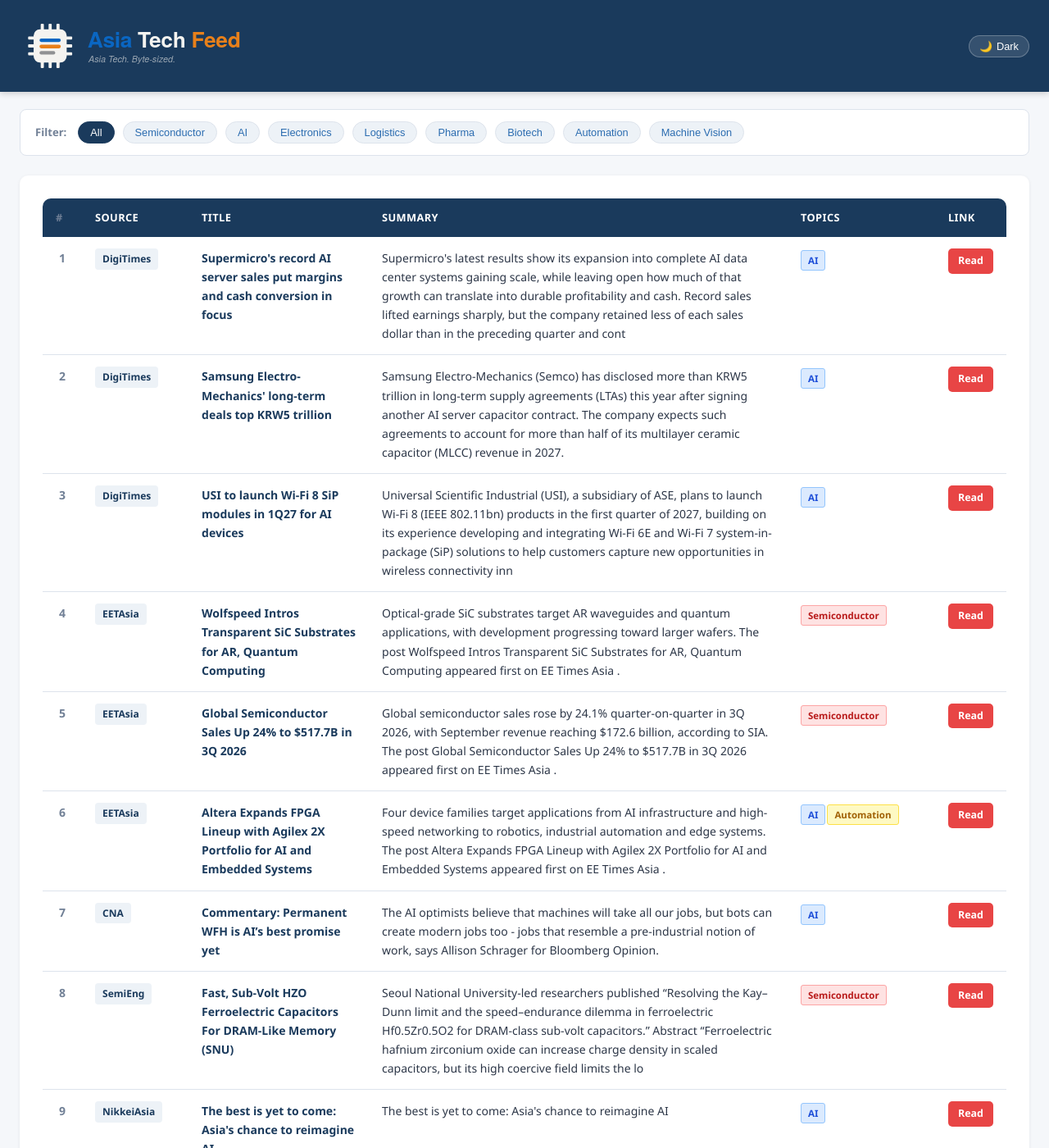
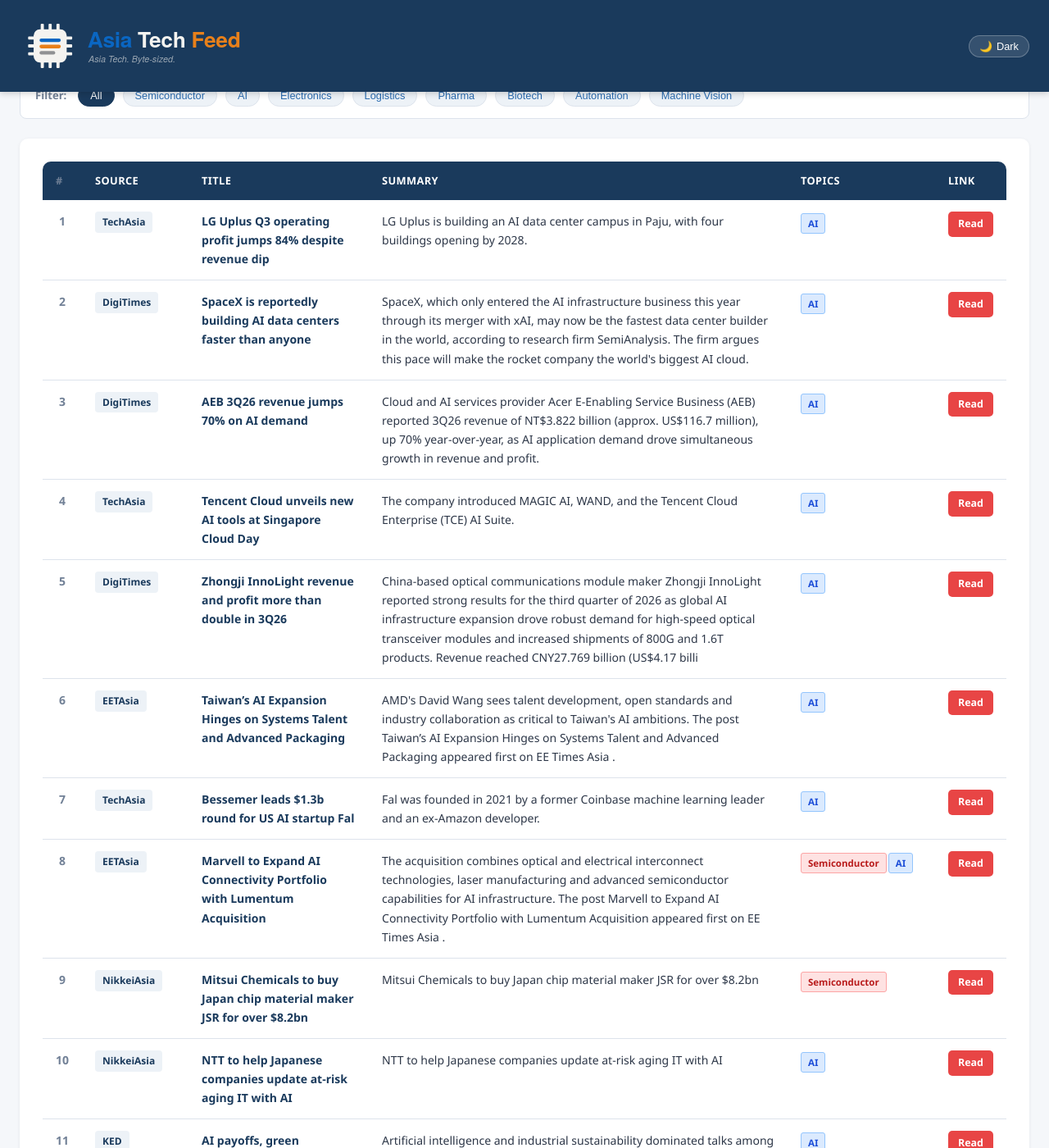
Before and after one commit to asiatechfeed/Asia-Tech-Feed, a Jekyll site: the page built from _posts/2026-11-04-asia-tech-news-digest.md, in a window 1280 px wide and 1400 px high, scrolled down 633 px. Shown: the whole window at 82% size. Built offline with Jekyll 4.4.1, drawn with Linux system fonts in a browser that asks for light colours; a script that is not in the unit is left out; some of the changed text lies outside the part shown.

Commit message:
📰 News digest 2026-11-04 (11 articles)

```diff
--- a/_posts/2026-11-04-asia-tech-news-digest.md
+++ b/_posts/2026-11-04-asia-tech-news-digest.md
@@ -1,16 +1,16 @@
 ---
 layout: post
 title: "Asia Tech News Digest - November 04, 2026"
-date: 2026-11-04 08:03:42 +0800
+date: 2026-11-04 13:54:38 +0800
 articles_count: 11
 sources_count: 5
-sources: ["CNA", "DigiTimes", "EETAsia", "NikkeiAsia", "SemiEng"]
+sources: ["DigiTimes", "EETAsia", "KED", "NikkeiAsia", "TechAsia"]
 csv_file: /assets/data/news-2026-11-04.tsv
-featured_title: "Supermicro's record AI server sales put margins and cash conversion in focus"
-featured_url: "https://www.digitimes.com/news/a20261104VL200.html"
-featured_source: "DigiTimes"
-featured_summary: "Supermicro's latest results show its expansion into complete AI data center systems gaining scale, while leaving open how much of that growth can translate into durable profitability and cash. Record sales lifted earnings sharply, but the company retained less of each sales dollar than in the preceding quarter and cont"
-featured_image: "https://img.digitimes.com/newsshow/20261104vl200_files/1_b.jpg"
+featured_title: "LG Uplus Q3 operating profit jumps 84% despite revenue dip"
+featured_url: "https://www.techinasia.com/lg-uplus-to-unveil-ai-data-center-strategy-at-mwc-2026"
+featured_source: "TechAsia"
+featured_summary: "LG Uplus is building an AI data center campus in Paju, with four buildings opening by 2028."
+featured_image: ""
 ---
 
 <table class="news-table">
@@ -27,91 +27,91 @@ featured_image: "https://img.digitimes.com/newsshow/20261104vl200_files/1_b.jpg"
 <tbody>
 <tr>
   <td class="col-num">1</td>
-  <td class="col-source"><span class="source-badge">DigiTimes</span></td>
-  <td class="col-title"><span class="article-title">Supermicro's record AI server sales put margins and cash conversion in focus</span></td>
-  <td class="col-summary">Supermicro's latest results show its expansion into complete AI data center systems gaining scale, while leaving open how much of that growth can translate into durable profitability and cash. Record sales lifted earnings sharply, but the company retained less of each sales dollar than in the preceding quarter and cont</td>
+  <td class="col-source"><span class="source-badge">TechAsia</span></td>
+  <td class="col-title"><span class="article-title">LG Uplus Q3 operating profit jumps 84% despite revenue dip</span></td>
+  <td class="col-summary">LG Uplus is building an AI data center campus in Paju, with four buildings opening by 2028.</td>
   <td class="col-tags"><span class="tag ai">AI</span></td>
-  <td class="col-link"><a class="btn-link" href="https://www.digitimes.com/news/a20261104VL200.html" target="_blank" rel="noopener">Read</a></td>
+  <td class="col-link"><a class="btn-link" href="https://www.techinasia.com/lg-uplus-to-unveil-ai-data-center-strategy-at-mwc-2026" target="_blank" rel="noopener">Read</a></td>
 </tr>
 <tr>
   <td class="col-num">2</td>
   <td class="col-source"><span class="source-badge">DigiTimes</span></td>
-  <td class="col-title"><span class="article-title">Samsung Electro-Mechanics' long-term deals top KRW5 trillion</span></td>
-  <td class="col-summary">Samsung Electro-Mechanics (Semco) has disclosed more than KRW5 trillion in long-term supply agreements (LTAs) this year after signing another AI server capacitor contract. The company expects such agreements to account for more than half of its multilayer ceramic capacitor (MLCC) revenue in 2027.</td>
+  <td class="col-title"><span class="article-title">SpaceX is reportedly building AI data centers faster than anyone</span></td>
+  <td class="col-summary">SpaceX, which only entered the AI infrastructure business this year through its merger with xAI, may now be the fastest data center builder in the world, according to research firm SemiAnalysis. The firm argues this pace will make the rocket company the world's biggest AI cloud.</td>
   <td class="col-tags"><span class="tag ai">AI</span></td>
-  <td class="col-link"><a class="btn-link" href="https://www.digitimes.com/news/a20261103VL222/semco-mlcc-ai-server-revenue-demand.html" target="_blank" rel="noopener">Read</a></td>
+  <td class="col-link"><a class="btn-link" href="https://www.digitimes.com/news/a20261104VL215/spacex-data-capacity-business-merger.html" target="_blank" rel="noopener">Read</a></td>
 </tr>
 <tr>
   <td class="col-num">3</td>
   <td class="col-source"><span class="source-badge">DigiTimes</span></td>
-  <td class="col-title"><span class="article-title">USI to launch Wi-Fi 8 SiP modules in 1Q27 for AI devices</span></td>
-  <td class="col-summary">Universal Scientific Industrial (USI), a subsidiary of ASE, plans to launch Wi-Fi 8 (IEEE 802.11bn) products in the first quarter of 2027, building on its experience developing and integrating Wi-Fi 6E and Wi-Fi 7 system-in-package (SiP) solutions to help customers capture new opportunities in wireless connectivity inn</td>
+  <td class="col-title"><span class="article-title">AEB 3Q26 revenue jumps 70% on AI demand</span></td>
+  <td class="col-summary">Cloud and AI services provider Acer E-Enabling Service Business (AEB) reported 3Q26 revenue of NT$3.822 billion (approx. US$116.7 million), up 70% year-over-year, as AI application demand drove simultaneous growth in revenue and profit.</td>
   <td class="col-tags"><span class="tag ai">AI</span></td>
-  <td class="col-link"><a class="btn-link" href="https://www.digitimes.com/news/a20261103PD236/usi-wi-fi-launch-ase-subsidiary.html" target="_blank" rel="noopener">Read</a></td>
+  <td class="col-link"><a class="btn-link" href="https://www.digitimes.com/news/a20261104PD236/revenue-aeb-cloud-demand-profit.html" target="_blank" rel="noopener">Read</a></td>
 </tr>
 <tr>
   <td class="col-num">4</td>
-  <td class="col-source"><span class="source-badge">EETAsia</span></td>
-  <td class="col-title"><span class="article-title">Wolfspeed Intros Transparent SiC Substrates for AR, Quantum Computing</span></td>
-  <td class="col-summary">Optical-grade SiC substrates target AR waveguides and quantum applications, with development progressing toward larger wafers. The post Wolfspeed Intros Transparent SiC Substrates for AR, Quantum Computing appeared first on EE Times Asia .</td>
-  <td class="col-tags"><span class="tag semi">Semiconductor</span></td>
-  <td class="col-link"><a class="btn-link" href="https://www.eetasia.com/wolfspeed-intros-transparent-sic-substrates-for-ar-quantum-computing/" target="_blank" rel="noopener">Read</a></td>
+  <td class="col-source"><span class="source-badge">TechAsia</span></td>
+  <td class="col-title"><span class="article-title">Tencent Cloud unveils new AI tools at Singapore Cloud Day</span></td>
+  <td class="col-summary">The company introduced MAGIC AI, WAND, and the Tencent Cloud Enterprise (TCE) AI Suite.</td>
+  <td class="col-tags"><span class="tag ai">AI</span></td>
+  <td class="col-link"><a class="btn-link" href="https://www.techinasia.com/tencent-cloud-expands-ai-agent-suite-indonesia" target="_blank" rel="noopener">Read</a></td>
 </tr>
 <tr>
   <td class="col-num">5</td>
-  <td class="col-source"><span class="source-badge">EETAsia</span></td>
-  <td class="col-title"><span class="article-title">Global Semiconductor Sales Up 24% to $517.7B in 3Q 2026</span></td>
-  <td class="col-summary">Global semiconductor sales rose by 24.1% quarter-on-quarter in 3Q 2026, with September revenue reaching $172.6 billion, according to SIA. The post Global Semiconductor Sales Up 24% to $517.7B in 3Q 2026 appeared first on EE Times Asia .</td>
-  <td class="col-tags"><span class="tag semi">Semiconductor</span></td>
-  <td class="col-link"><a class="btn-link" href="https://www.eetasia.com/global-semiconductor-sales-up-24-to-517-7b-in-3q-2026/" target="_blank" rel="noopener">Read</a></td>
+  <td class="col-source"><span class="source-badge">DigiTimes</span></td>
+  <td class="col-title"><span class="article-title">Zhongji InnoLight revenue and profit more than double in 3Q26</span></td>
+  <td class="col-summary">China-based optical communications module maker Zhongji InnoLight reported strong results for the third quarter of 2026 as global AI infrastructure expansion drove robust demand for high-speed optical transceiver modules and increased shipments of 800G and 1.6T products. Revenue reached CNY27.769 billion (US$4.17 billi</td>
+  <td class="col-tags"><span class="tag ai">AI</span></td>
+  <td class="col-link"><a class="btn-link" href="https://www.digitimes.com/news/a20261104PD232/2026-demand-profit-communications-revenue.html" target="_blank" rel="noopener">Read</a></td>
 </tr>
 <tr>
   <td class="col-num">6</td>
   <td class="col-source"><span class="source-badge">EETAsia</span></td>
-  <td class="col-title"><span class="article-title">Altera Expands FPGA Lineup with Agilex 2X Portfolio for AI and Embedded Systems</span></td>
-  <td class="col-summary">Four device families target applications from AI infrastructure and high-speed networking to robotics, industrial automation and edge systems. The post Altera Expands FPGA Lineup with Agilex 2X Portfolio for AI and Embedded Systems appeared first on EE Times Asia .</td>
-  <td class="col-tags"><span class="tag ai">AI</span><span class="tag auto">Automation</span></td>
-  <td class="col-link"><a class="btn-link" href="https://www.eetasia.com/altera-expands-fpga-lineup-with-agilex-2x-portfolio-for-ai-and-embedded-systems/" target="_blank" rel="noopener">Read</a></td>
+  <td class="col-title"><span class="article-title">Taiwan’s AI Expansion Hinges on Systems Talent and Advanced Packaging</span></td>
+  <td class="col-summary">AMD's David Wang sees talent development, open standards and industry collaboration as critical to Taiwan's AI ambitions. The post Taiwan’s AI Expansion Hinges on Systems Talent and Advanced Packaging appeared first on EE Times Asia .</td>
+  <td class="col-tags"><span class="tag ai">AI</span></td>
+  <td class="col-link"><a class="btn-link" href="https://www.eetasia.com/taiwans-ai-expansion-hinges-on-systems-talent-and-advanced-packaging/" target="_blank" rel="noopener">Read</a></td>
 </tr>
 <tr>
   <td class="col-num">7</td>
-  <td class="col-source"><span class="source-badge">CNA</span></td>
-  <td class="col-title"><span class="article-title">Commentary: Permanent WFH is AI’s best promise yet</span></td>
-  <td class="col-summary">The AI optimists believe that machines will take all our jobs, but bots can create modern jobs too - jobs that resemble a pre-industrial notion of work, says Allison Schrager for Bloomberg Opinion.</td>
+  <td class="col-source"><span class="source-badge">TechAsia</span></td>
+  <td class="col-title"><span class="article-title">Bessemer leads $1.3b round for US AI startup Fal</span></td>
+  <td class="col-summary">Fal was founded in 2021 by a former Coinbase machine learning leader and an ex-Amazon developer.</td>
   <td class="col-tags"><span class="tag ai">AI</span></td>
-  <td class="col-link"><a class="btn-link" href="https://www.channelnewsasia.com/commentary/work-home-ai-tech-innovation-impact-work-jobs-6516266" target="_blank" rel="noopener">Read</a></td>
+  <td class="col-link"><a class="btn-link" href="https://www.techinasia.com/cheaper-ai-means-compute" target="_blank" rel="noopener">Read</a></td>
 </tr>
 <tr>
   <td class="col-num">8</td>
-  <td class="col-source"><span class="source-badge">SemiEng</span></td>
-  <td class="col-title"><span class="article-title">Fast, Sub-Volt HZO Ferroelectric Capacitors For DRAM-Like Memory (SNU)</span></td>
-  <td class="col-summary">Seoul National University-led researchers published “Resolving the Kay–Dunn limit and the speed–endurance dilemma in ferroelectric Hf0.5Zr0.5O2 for DRAM-class sub-volt capacitors.” Abstract “Ferroelectric hafnium zirconium oxide can increase charge density in scaled capacitors, but its high coercive field limits the lo</td>
-  <td class="col-tags"><span class="tag semi">Semiconductor</span></td>
-  <td class="col-link"><a class="btn-link" href="https://semiengineering.com/fast-sub-volt-hzo-ferroelectric-capacitors-for-dram-like-memory-snu/" target="_blank" rel="noopener">Read</a></td>
+  <td class="col-source"><span class="source-badge">EETAsia</span></td>
+  <td class="col-title"><span class="article-title">Marvell to Expand AI Connectivity Portfolio with Lumentum Acquisition</span></td>
+  <td class="col-summary">The acquisition combines optical and electrical interconnect technologies, laser manufacturing and advanced semiconductor capabilities for AI infrastructure. The post Marvell to Expand AI Connectivity Portfolio with Lumentum Acquisition appeared first on EE Times Asia .</td>
+  <td class="col-tags"><span class="tag semi">Semiconductor</span><span class="tag ai">AI</span></td>
+  <td class="col-link"><a class="btn-link" href="https://www.eetasia.com/marvell-to-expand-ai-connectivity-portfolio-with-lumentum-acquisition/" target="_blank" rel="noopener">Read</a></td>
 </tr>
 <tr>
   <td class="col-num">9</td>
   <td class="col-source"><span class="source-badge">NikkeiAsia</span></td>
-  <td class="col-title"><span class="article-title">The best is yet to come: Asia's chance to reimagine AI</span></td>
-  <td class="col-summary">The best is yet to come: Asia's chance to reimagine AI</td>
-  <td class="col-tags"><span class="tag ai">AI</span></td>
-  <td class="col-link"><a class="btn-link" href="https://asia.nikkei.com/opinion/the-best-is-yet-to-come-asia-s-chance-to-reimagine-ai" target="_blank" rel="noopener">Read</a></td>
+  <td class="col-title"><span class="article-title">Mitsui Chemicals to buy Japan chip material maker JSR for over $8.2bn</span></td>
+  <td class="col-summary">Mitsui Chemicals to buy Japan chip material maker JSR for over $8.2bn</td>
+  <td class="col-tags"><span class="tag semi">Semiconductor</span></td>
+  <td class="col-link"><a class="btn-link" href="https://asia.nikkei.com/business/business-deals/mitsui-chemicals-to-buy-japan-chip-material-maker-jsr-for-over-8.2bn2" target="_blank" rel="noopener">Read</a></td>
 </tr>
 <tr>
   <td class="col-num">10</td>
   <td class="col-source"><span class="source-badge">NikkeiAsia</span></td>
-  <td class="col-title"><span class="article-title">US tech giants' hidden AI debt swells 90% to $3.2tn in 6 months</span></td>
-  <td class="col-summary">US tech giants' hidden AI debt swells 90% to $3.2tn in 6 months</td>
+  <td class="col-title"><span class="article-title">NTT to help Japanese companies update at-risk aging IT with AI</span></td>
+  <td class="col-summary">NTT to help Japanese companies update at-risk aging IT with AI</td>
   <td class="col-tags"><span class="tag ai">AI</span></td>
-  <td class="col-link"><a class="btn-link" href="https://asia.nikkei.com/business/technology/artificial-intelligence/us-tech-giants-hidden-ai-debt-swells-90-to-3.2tn-in-6-months" target="_blank" rel="noopener">Read</a></td>
+  <td class="col-link"><a class="btn-link" href="https://asia.nikkei.com/spotlight/cybersecurity/ntt-to-help-japanese-companies-update-at-risk-aging-it-with-ai" target="_blank" rel="noopener">Read</a></td>
 </tr>
 <tr>
   <td class="col-num">11</td>
-  <td class="col-source"><span class="source-badge">NikkeiAsia</span></td>
-  <td class="col-title"><span class="article-title">Fukushima tries to reinvent itself as hub for drones, robots and rockets</span></td>
-  <td class="col-summary">Fukushima tries to reinvent itself as hub for drones, robots and rockets</td>
-  <td class="col-tags"><span class="tag auto">Automation</span></td>
-  <td class="col-link"><a class="btn-link" href="https://asia.nikkei.com/business/startups/fukushima-tries-to-reinvent-itself-as-hub-for-drones-robots-and-rockets" target="_blank" rel="noopener">Read</a></td>
+  <td class="col-source"><span class="source-badge">KED</span></td>
+  <td class="col-title"><span class="article-title">AI payoffs, green transition shape France-Korea Tech Summit 2026</span></td>
+  <td class="col-summary">Artificial intelligence and industrial sustainability dominated talks among South Korean and French business and policy leaders in Seoul last week, wi</td>
+  <td class="col-tags"><span class="tag ai">AI</span></td>
+  <td class="col-link"><a class="btn-link" href="https://www.kedglobal.com/artificial-intelligence/newsView/ked202610190009" target="_blank" rel="noopener">Read</a></td>
 </tr>
 </tbody>
 </table>
```
Also changed, not shown: _data/seen_urls.json (+12 -1 lines), _digest_meta.json (+26 -26 lines), assets/data/news-2026-11-04.tsv (+11 -11 lines), assets/data/search-index.json.
